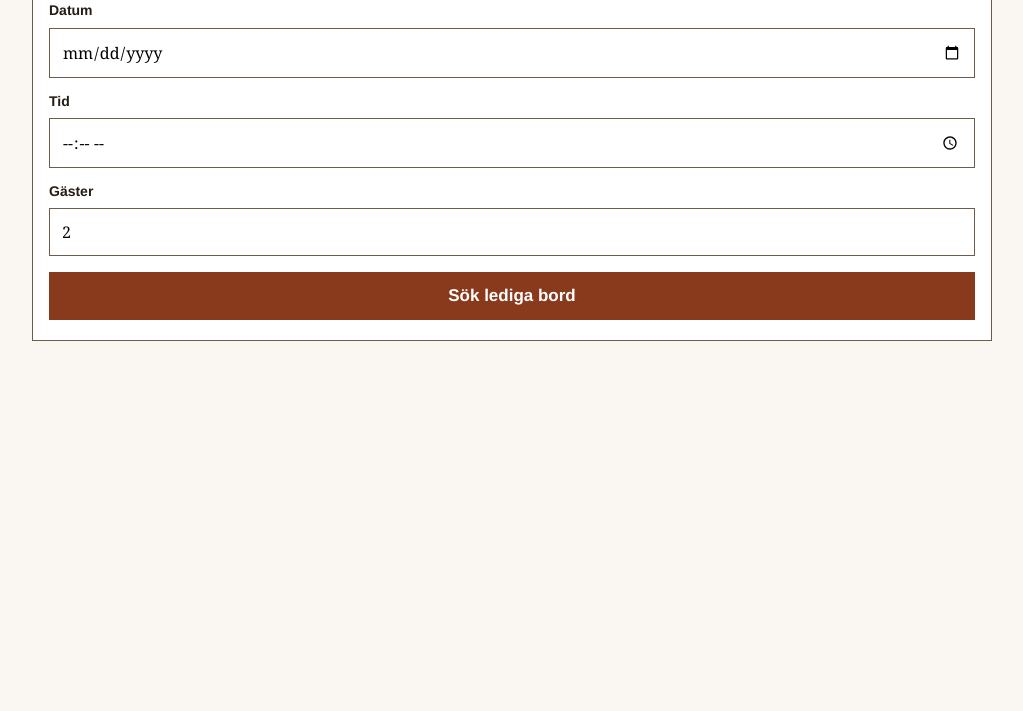
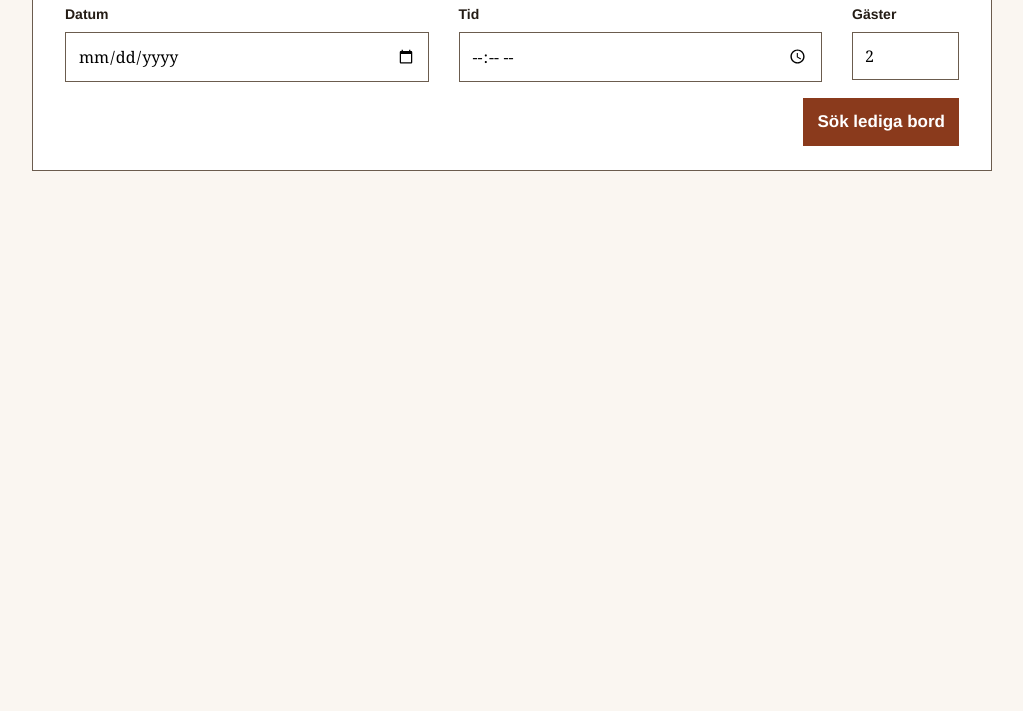
Before and after one commit to chasacademy-sandra-larsson/code-along-responsive-design-260929, a plain HTML site: page 4-flexbox/index.html in a window 1280 px wide. Shown: the part 89-800 px from the top of the page, without its empty margins (128-1151 px from the left). Drawn offline with Linux system fonts and the light colour scheme.

Commit message:
completed ex 4

```diff
--- a/4-flexbox/css/index.css
+++ b/4-flexbox/css/index.css
@@ -90,7 +90,36 @@ input {
     cursor: pointer;
 }
 
-/* --- På rad när det finns plats --- */
+
+@media (min-width: 700px) {
+    .bokning {
+        display: flex;
+        flex-direction: column;
+        padding: 2.4rem 3.2rem;
+    }
+
+    .rad {
+        flex-direction: row;
+        gap: 3rem;
+    }
+
+    .falt {
+        flex: 1 1 0;
+    }
+
+
+    .falt-smal {
+        flex: 0 0 10rem;
+    }
+
+    .knapp {
+        width: auto;
+        margin-left: auto;
+    }
+
+}
+
+
 
 /* ===================================================================
    TRE FLEX-VÄRDEN ATT KUNNA
```
Also changed, not shown: 3-visa-och-dolj/index.html (+1 -0 lines).
